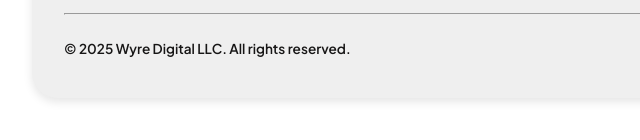
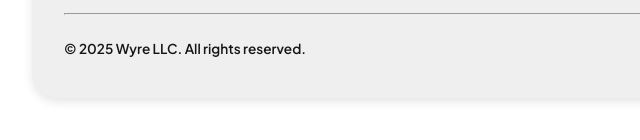
Before and after one commit to Wyre-LLC/Wyre-Designs, a plain HTML site: page index.html in a window 1280 px wide. Shown: the part 6607-6747 px from the top of the page, 0-640 px from the left. Drawn offline with nearby package versions, Linux system fonts and the light colour scheme; a web font is replaced by a local one.

Commit message:
Update index.html

```diff
--- a/index.html
+++ b/index.html
@@ -502,7 +502,7 @@
                     </div>
                     <hr>
                     <div class="footer-items fade-slide">
-                        <p>&#169; 2025 Wyre Digital LLC. All rights reserved.</p>
+                        <p>&#169; 2025 Wyre LLC. All rights reserved.</p>
                         <div class="footer-links button-container">
                             <a href="mailto:wyre.llc.us@gmail.com" target="_top"><img src="./images/icons/email_icon.svg" alt="Icon" class="icon"></a>
                             <a href="tel:+14805066496"><img src="./images/icons/telephone_icon.svg" alt="Icon" class="icon"></a>
```
